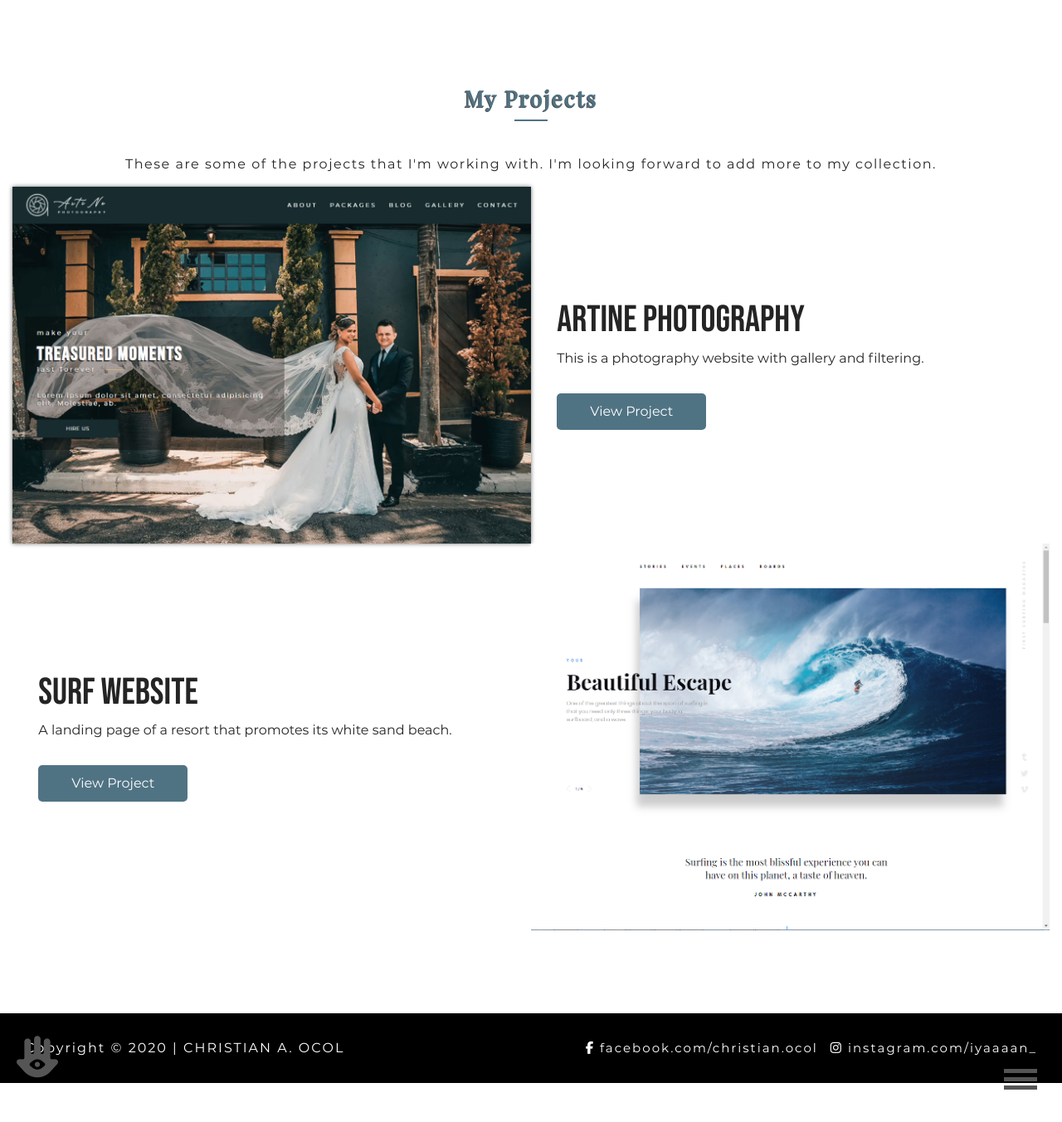
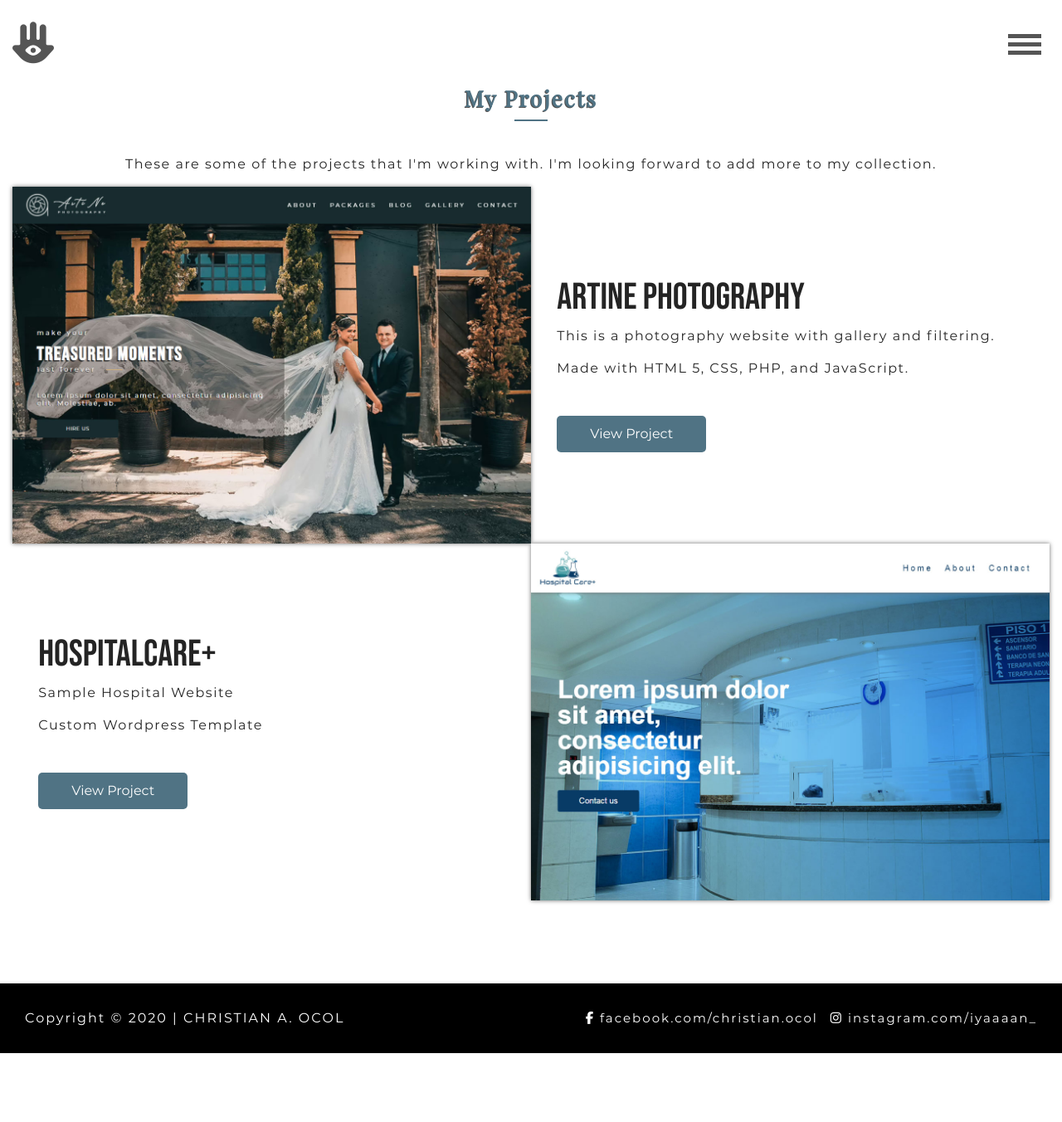
Before and after one commit to iyaaaan/iyaaaan.github.io, a PHP site: page /page-projects.html in a window 1280 px wide. Shown: the top 1352 px of the page at 83% size. Run offline with PHP 8.4, Linux system fonts and the light colour scheme; some libraries are stand-ins or nearby versions; some web fonts are replaced.

Commit message:
updated projects page

```diff
--- a/css/main.css
+++ b/css/main.css
@@ -155,8 +155,15 @@ a:focus {
 
 .navbar {
 	display: flex;
-	justify-content: center;
+	justify-content: space-between;
 	align-items: center;
+	position: fixed;
+	top: 0;
+	left: 0;
+	right: 0;
+	background-color: transparent;
+	padding: 1.5rem;
+	z-index: 99;
 
 }
 
@@ -314,7 +321,7 @@ a:focus {
 	text-align: center;
 	font-weight: 100;
 	position: relative;
-	z-index: 99;
+	z-index: 20;
 }
 
 .hero__caption {
@@ -332,21 +339,25 @@ a:focus {
 
 .navbar__logo {
 	font-size: 5rem;
-	position: fixed;
+	position: relative;
+	/*
 	top: 1rem;
 	left: 2rem;
+*/
 	transition: all .3s linear;
 	cursor: pointer;
 	z-index: 1050;
 	color: #555;
 }
 
+/*
 @media screen and (min-width: 768px) {
 	.navbar__logo {
 		top: 49%;
 		transform: translateY(-50%);
 	}
 }
+*/
 
 .navbar__logo.is-active {
 	color: var(--main-color);
@@ -358,20 +369,23 @@ a:focus {
 }
 
 .navbar__toggler {
-	position: fixed;
+	position: relative;
+	/*
 	top: 3rem;
 	right: 2rem;
+*/
 	z-index: 1050;
 	padding: 10px;
 	transition: all .3s linear;
 }
 
+/*
 @media screen and (min-width: 768px) {
 	.navbar__toggler {
 		top: 50%;
 		transform: translateY(-50%);
 	}
-}
+}*/
 
 .navbar__bar,
 .navbar__bar::after,
--- a/page-projects.html
+++ b/page-projects.html
@@ -48,29 +48,32 @@
 		<div class="projects">
 			<div class="projects__item">
 				<div class="projects__inner">
-					<a href="projects/artine/index.php">
-						<img src="img/artine.jpg" class="projects__img" alt="Artine Photography">
-					</a>
+					<img src="img/artine.jpg" class="projects__img" alt="Artine Photography">
 				</div>
 			</div>
 			<div class="projects__item">
 				<div class="projects__text">
 					<h2 class="projects__title">Artine Photography</h2>
-					<div class="p">This is a photography website with gallery and filtering.</div>
+					<p class="">This is a photography website with gallery and filtering.</p>
+
+					<p class="">Made with HTML 5, CSS, PHP, and JavaScript.</p>
 
 					<a href="http://artine-photography.epizy.com" class="projects__btn" target="_blank">View Project</a>
 				</div>
 			</div>
 			<div class="projects__item">
 				<div class="projects__text">
-					<h2 class="projects__title">Surf Website</h2>
-					<div class="p">A landing page of a resort that promotes its white sand beach.</div>
+					<h2 class="projects__title">HospitalCare+</h2>
+					<p class="">Sample Hospital Website</p>
+					<p class="">Custom Wordpress Template</p>
 
 					<a href="http://hospitalcare.epizy.com" class="projects__btn" target="_blank">View Project</a>
 				</div>
 			</div>
 			<div class="projects__item">
-				<img src="img/surf.png" class="projects__img" alt="Surf Website">
+				<div class="projects__inner">
+					<img src="img/hospitalcare.jpg" class="projects__img" alt="Artine Photography">
+				</div>
 			</div>
 		</div>
 	</div>
```
Also changed, not shown: img/hospitalcare.jpg (added).
